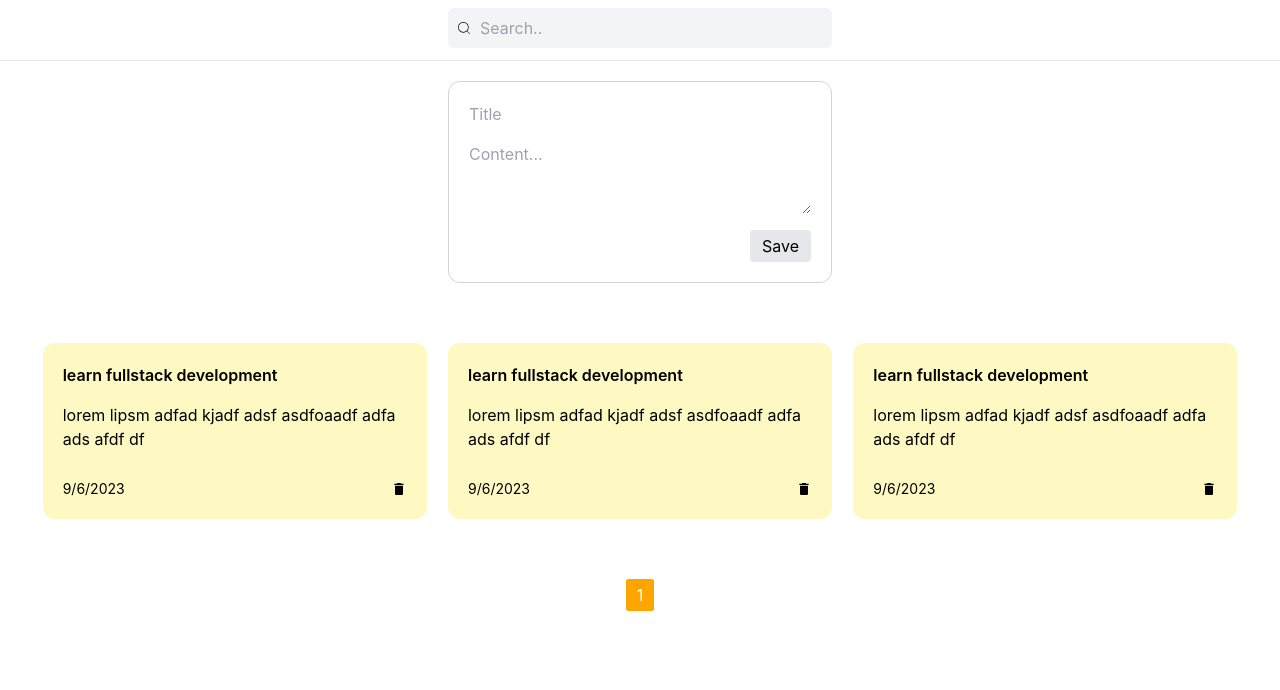
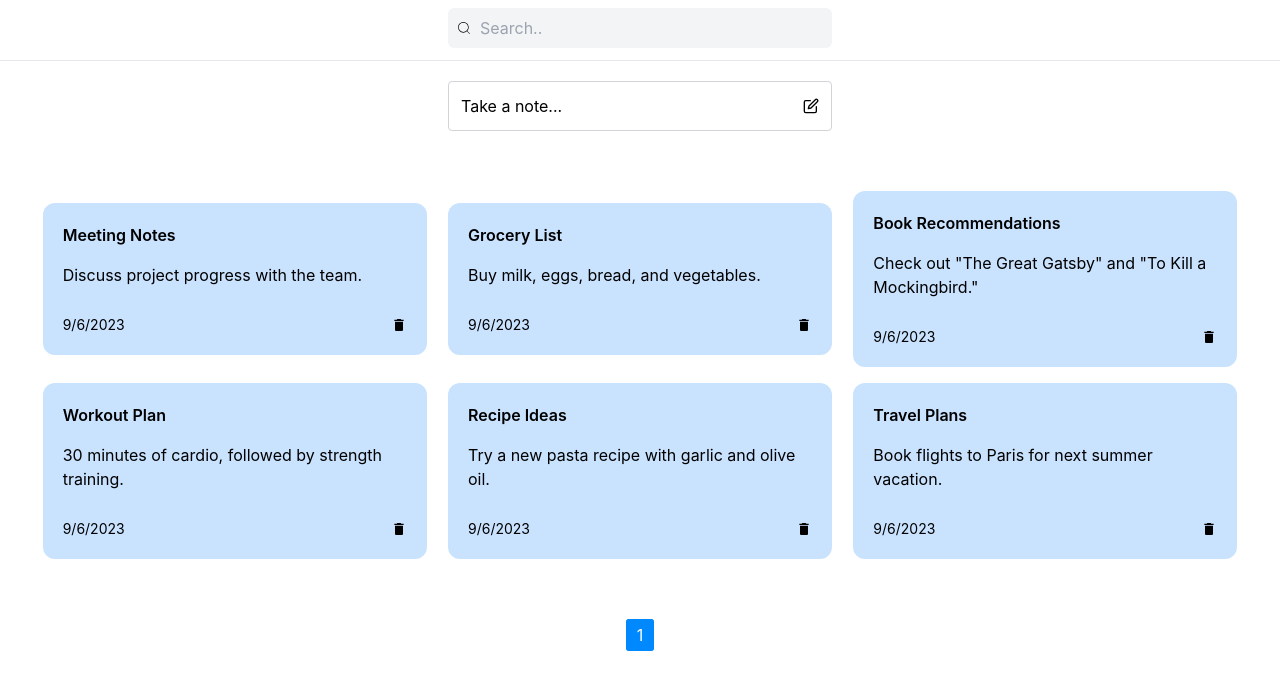
Before and after one commit to muhsin926/Keep-notes, a React (Create React App) app: page / in a window 1280 px wide. Shown: the top 690 px of the page. Built offline with nearby package versions, Linux system fonts and the light colour scheme.

Commit message:
add note done

```diff
--- a/src/App.tsx
+++ b/src/App.tsx
@@ -3,14 +3,16 @@ import Header from "./components/Header";
 import NotesList from "./components/NotesList";
 import { nanoid } from "nanoid";
 import Modal from "./components/Modal";
-import { useDispatch, useSelector } from "react-redux";
 import { addNotes } from './store/slices/notesSlices'
 import { useAppDispatch, useAppSelector } from "./store/hooks";
+import {FiEdit} from 'react-icons/fi'
+import { setIsVisible } from "./store/slices/editSlices";
 
 function App() {
   const notes = useAppSelector((state) =>  state.notes)
   const [content, setContent] = useState('')
   const [title, setTitle] = useState('')
+  const [addNew, setAddNew] = useState(false)
   const dispatch = useAppDispatch()
 
   const addNote = () => {
@@ -26,27 +28,22 @@ function App() {
     setContent('')
   }
 
+  const handleClick = () => {
+    dispatch(setIsVisible(true))
+    setAddNew(true)
+  }
+
   return (
     <>
       <Header />
       <div className="p-5 flex justify-center">
-        <div className='xs:col-span-12 md:col-span-6 lg:col-span-4 w-96 border-zinc-300 border-[1px] rounded-xl p-5 flex flex-col gap-4'>
-          <input className="focus:outline-none" type="text" value={title} onChange={(e) => setTitle(e.target.value)} placeholder="Title" />
-          <textarea
-            className="focus:outline-none"
-            rows={3}
-            cols={10}
-            placeholder='Content...'
-            value={content}
-            onChange={(e) => setContent(e.target.value)}
-          />
-          <div className="flex justify-end">
-            <button onClick={addNote} className="bg-gray-200 py-1 px-3 rounded">Save</button>
-          </div>
+        <div onClick={() => handleClick()} className='cursor-pointer justify-between items-center w-96 border-zinc-300 border-[1px] rounded  p-3 flex gap-4'>
+          <p>Take a note...</p>
+          <FiEdit/>
         </div>
       </div>
       <NotesList notes={notes} />
-      <Modal/>
+      <Modal addNew={addNew}/>
     </>
   );
 }
--- a/src/components/Header.tsx
+++ b/src/components/Header.tsx
@@ -7,7 +7,7 @@ const Header = () => {
     const {searchText} = useAppSelector((state) => state.searchSlice)
     const dispatch = useAppDispatch()
   return (
-    <div className='border-b pt-2 pb-3 flex justify-center align-center'>
+    <div className='border-b pt-2 pb-3 flex justify-center align-center px-5'>
         <div className='w-96 p-2 bg-gray-100 rounded-md flex gap-2 items-center'>
             <CiSearch/>
             <input type="text" value={searchText} onChange={(e) => dispatch(setSearchText(e.target.value))} className='bg-gray-100 focus:outline-none'  placeholder='Search..'/>
--- a/src/components/Modal.tsx
+++ b/src/components/Modal.tsx
@@ -1,10 +1,14 @@
 import React, { MouseEvent, useEffect, useState } from 'react'
 import { useAppDispatch, useAppSelector } from '../store/hooks'
 import { setEditNote, setIsVisible } from '../store/slices/editSlices'
-import { updateNote } from '../store/slices/notesSlices'
+import { addNotes, updateNote } from '../store/slices/notesSlices'
+import { nanoid } from 'nanoid'
 
+type ModalProps = {
+    addNew: boolean
+}
 
-const Modal = () => {
+const Modal = (props: ModalProps) => {
     const [title, setTitle] = useState('')
     const [content, setContent] = useState('')
     const [edit, setEdit] = useState(false)
@@ -26,8 +30,22 @@ const Modal = () => {
     }
 
     const handleSubmit = () => {
-        if (!edit) {
+        if (!title || !content) return
+        if (!edit && !props.addNew) {
             setEdit(true)
+            return
+        }
+        if (props.addNew) {
+            const newNote = {
+                id: nanoid(),
+                title: title,
+                content: content,
+                date: new Date()
+            }
+            dispatch(addNotes(newNote))
+            setTitle('')
+            setContent('')
+            dispatch(setIsVisible(false))
             return
         }
         const editedNote = {
@@ -39,12 +57,13 @@ const Modal = () => {
         dispatch(updateNote(editedNote))
         dispatch(setIsVisible(false))
         setEdit(false)
+
     }
     if (!isVisible) return null
     return (
         <div className='fixed inset-0 bg-black bg-opacity-25 backdrop-blur-sm flex justify-center items-center' id='outerDiv' onClick={(e) => handleClick(e)}>
             <div className=' w-96 border-zinc-300 bg-white border-[1px] rounded-xl p-5 flex flex-col gap-4'>
-                <input className="focus:outline-none" type="text" readOnly={edit ? false : true} value={title} placeholder="Title" onChange={(e) => setTitle(e.target.value)} />
+                <input className="focus:outline-none" type="text" readOnly={edit ? false : props.addNew ? false : true} value={title} placeholder="Title" onChange={(e) => setTitle(e.target.value)} />
                 <textarea
                     className="focus:outline-none"
                     rows={3}
@@ -52,10 +71,10 @@ const Modal = () => {
                     placeholder='Content...'
                     value={content}
                     onChange={(e) => setContent(e.target.value)}
-                    readOnly={edit ? false : true}
+                    readOnly={edit ? false: props.addNew ? false : true}
                 />
                 <div className="flex justify-end">
-                    <button onClick={() => handleSubmit()} className="bg-gray-200 py-1 px-3 rounded">{edit ? 'Save' : 'Edit'}</button>
+                    <button onClick={() => handleSubmit()} className="bg-gray-200 py-1 px-3 rounded">{edit || props.addNew ? 'Save' : 'Edit'}</button>
                 </div>
             </div>
         </div>
--- a/src/components/NotesList.tsx
+++ b/src/components/NotesList.tsx
@@ -1,4 +1,4 @@
-import React, { useState } from 'react'
+import React, { MouseEvent, useState } from 'react'
 import { MdDelete } from 'react-icons/md'
 import { useAppDispatch, useAppSelector } from '../store/hooks'
 import { deleteNote } from '../store/slices/notesSlices'
@@ -27,23 +27,25 @@ const NotesList = (props: NotesListProps) => {
     const notesList = props.notes.notes.filter((note) => note.title.toLowerCase().includes(searchText.toLowerCase())) || []
 
     // PageNation
-    const notesPerPage = 3;
+    const notesPerPage = 6;
     const noteVisited = pageNumber * notesPerPage;
     const pageCount = Math.ceil(notesList.length / notesPerPage)
     const changePage = ({ selected }: { selected: number }) => {
         setPageNumber(selected);
     }
 
-
-    const handleEditNote = (note: Note) => {
+    const handleEditNote = (e: MouseEvent<HTMLDivElement>,note: Note) => {
+        const divElement = e.target as HTMLDivElement;
+        if (divElement.id === 'noteDiv') {
         dispatch(setEditNote(note))
         dispatch(setIsVisible(true))
+        }
     }
     return (
-        <div className='p-10 gap-4 grid grid-cols-12 gap-4 mx-auto place-items-center'>
+        <div className='p-5 md:p-10 gap-4 grid grid-cols-12 mx-auto place-items-center'>
             {
-                notesList.slice(noteVisited, pageNumber + notesPerPage).map((note) => (
-                    <div onClick={() => handleEditNote(note)} className='xs:col-span-12 md:col-span-6 lg:col-span-4 w-96 bg-yellow-100 rounded-xl p-5 flex flex-col gap-4 cursor-pointer'>
+                notesList.slice(noteVisited, noteVisited + notesPerPage).map((note) => (
+                    <div onClick={(e) => handleEditNote(e,note)} id='noteDiv' className='col-span-12 md:col-span-6 lg:col-span-4  w-96 bg-blue-300 bg-opacity-50 rounded-xl p-5 flex flex-col gap-4 cursor-pointer'>
                         <h3 className='font-semibold'>{note.title}</h3>
                         <p>{note.content}</p>
                         <div className='flex justify-between mt-3 items-center'>
--- a/src/index.css
+++ b/src/index.css
@@ -28,19 +28,19 @@ code {
 .paginationBttns a {
   padding:  5px 10px ;
   border-radius: 3px;
-  border: 1px solid orange;
+  border: 1px solid rgb(0, 136, 255);
   color: black;
   cursor: pointer;
 }
 
 .paginationBttns a:hover {
   color: white;
-  background-color: orange;
+  background-color: rgb(0, 136, 255);
 }
 
 .paginationActive a {
   color: white;
-  background-color: orange;
+  background-color: rgb(0, 136, 255);
 }
 
 .paginationDisabled a {
--- a/src/store/slices/notesSlices.tsx
+++ b/src/store/slices/notesSlices.tsx
@@ -1,4 +1,5 @@
 import { PayloadAction, createSlice } from "@reduxjs/toolkit";
+import { log } from "console";
 import { nanoid } from "nanoid";
 
 type Note = {
@@ -16,23 +17,40 @@ const initialState: Notes = {
     notes: [
         {
             id: nanoid(),
-            title: "learn fullstack development",
-            content: "lorem lipsm adfad  kjadf adsf asdfoaadf adfa ads afdf  df",
-            date: new Date()
-        },
-        {
+            title: 'Meeting Notes',
+            content: 'Discuss project progress with the team.',
+            date: new Date(),
+          },
+          {
             id: nanoid(),
-            title: "learn fullstack development",
-            content: "lorem lipsm adfad  kjadf adsf asdfoaadf adfa ads afdf  df",
-            date: new Date()
-        },
-        {
+            title: 'Grocery List',
+            content: 'Buy milk, eggs, bread, and vegetables.',
+            date: new Date(),
+          },
+          {
             id: nanoid(),
-            title: "learn fullstack development",
-            content: "lorem lipsm adfad  kjadf adsf asdfoaadf adfa ads afdf  df",
-            date: new Date()
-
-        },
+            title: 'Book Recommendations',
+            content: 'Check out "The Great Gatsby" and "To Kill a Mockingbird."',
+            date: new Date(),
+          },
+          {
+            id: nanoid(),
+            title: 'Workout Plan',
+            content: '30 minutes of cardio, followed by strength training.',
+            date: new Date(),
+          },
+          {
+            id: nanoid(),
+            title: 'Recipe Ideas',
+            content: 'Try a new pasta recipe with garlic and olive oil.',
+            date: new Date(),
+          },
+          {
+            id: nanoid(),
+            title: 'Travel Plans',
+            content: 'Book flights to Paris for next summer vacation.',
+            date: new Date(),
+          },
     ]
 }
 
@@ -41,6 +59,7 @@ const noteSlice = createSlice({
     initialState,
     reducers: {
         addNotes: (state, action: PayloadAction<Note>) => {
+            console.log(action)
             state.notes = [...state.notes, action.payload]
         },
         updateNote: (state, action) => {
```
